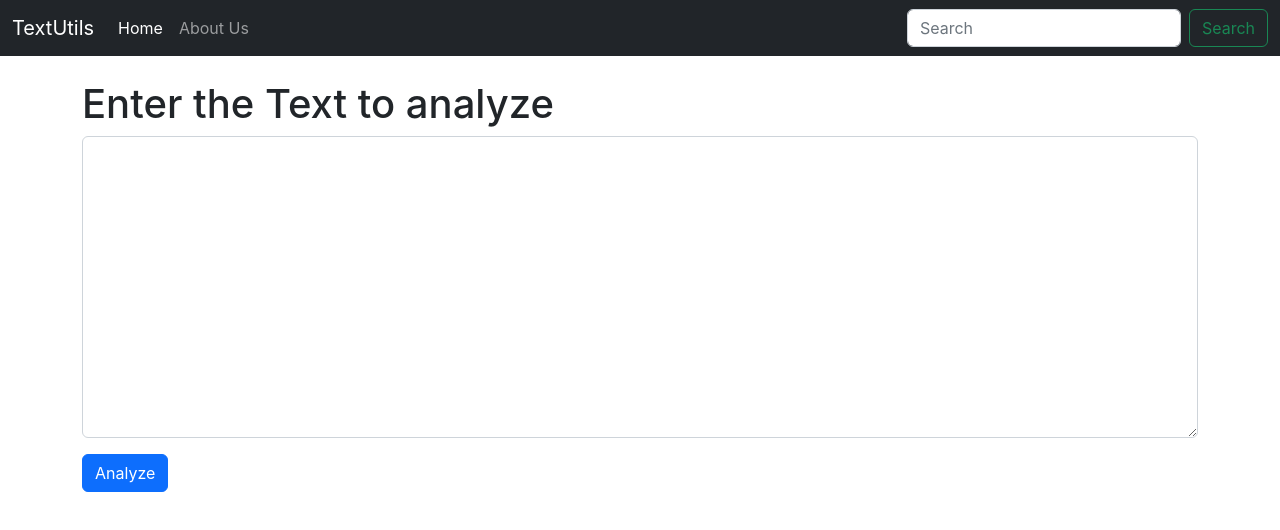
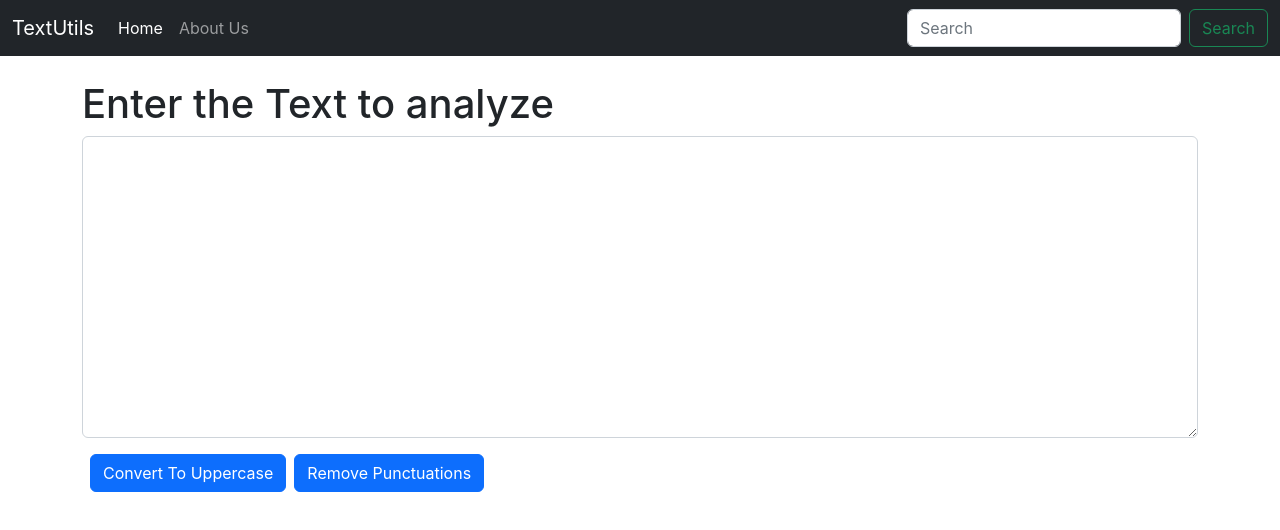
Before and after one commit to Mohammedvaraliya/TextUtils-ReactApp, a React (Create React App) app: page / in a window 1280 px wide. Shown: the top 530 px of the page. Built offline with nearby package versions, Linux system fonts and the light colour scheme.

Commit message:
Add button punctuations

```diff
--- a/src/components/TestForm.js
+++ b/src/components/TestForm.js
@@ -1,15 +1,19 @@
-import React, {useState} from 'react'
+import React, { useState } from 'react'
 
 
 export default function TestForm(props) {
-    const handleUpClick = () => {
-        console.log("Analyze button clicked");
+    const handleUpUppercase = () => {
         let upperText = text.toUpperCase();
         setText(upperText);
     }
 
+    const handleUpPunctuations = () => {
+        const regex = /[!"#$%&'()*+,-./:;<=>?@[\]^_`{|}~]/g;
+        const result = text.replace(regex, '');
+        setText(result)
+    }
+
     const handleOnChange = (event) => {
-        console.log("On Change")
         setText(event.target.value)
     }
 
@@ -21,7 +25,8 @@ export default function TestForm(props) {
                 <div className="mb-3">
                     <textarea className="form-control" value={text} onChange={handleOnChange} id="myBox" rows="12"></textarea>
                 </div>
-                <button className="btn btn-primary" onClick={handleUpClick}>Analyze</button>
+                <button className="btn btn-primary mx-2" onClick={handleUpUppercase}>Convert To Uppercase</button>
+                <button className="btn btn-primary" onClick={handleUpPunctuations}>Remove Punctuations</button>
             </div>
         </>
     )
```
